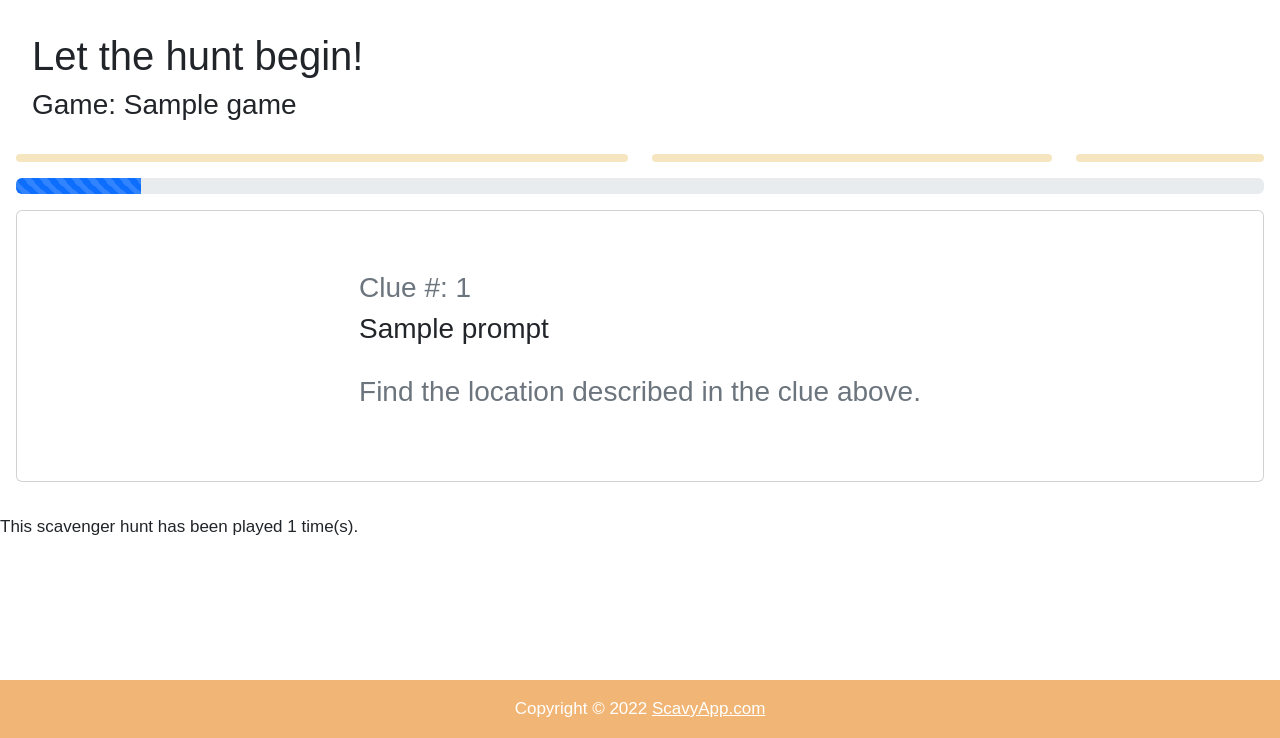
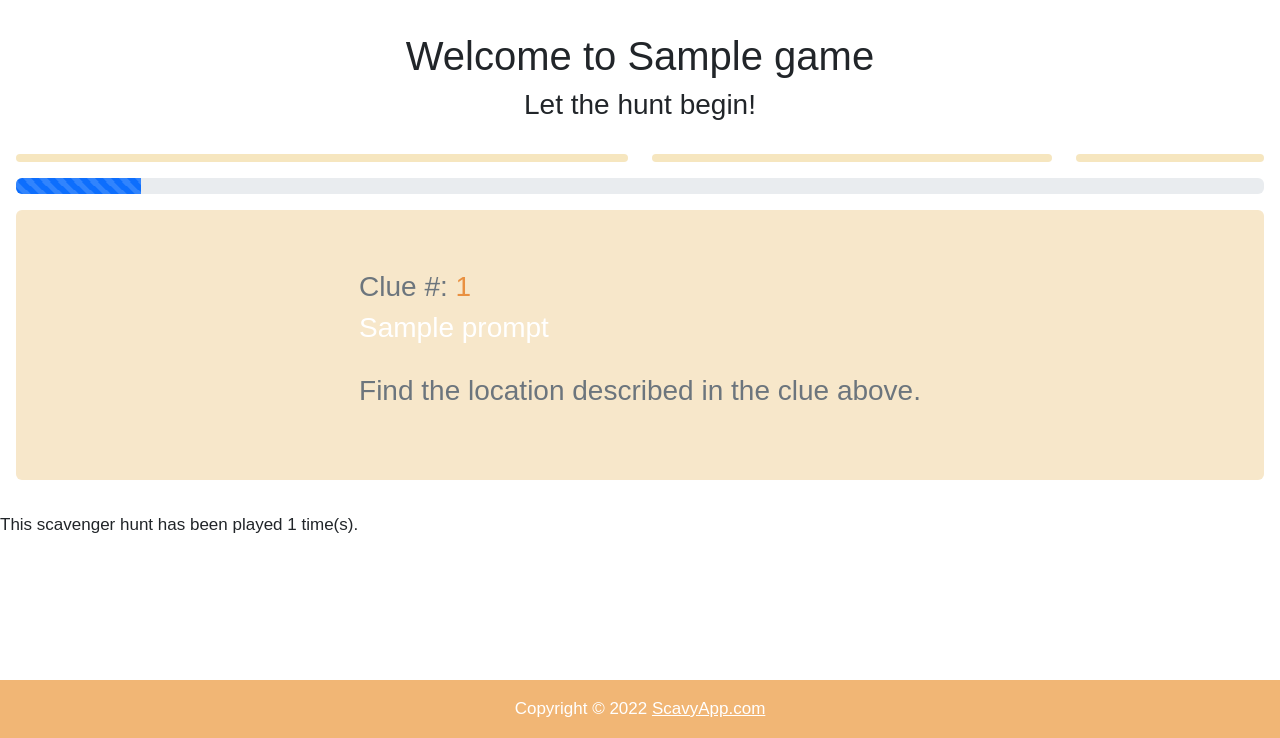
Before and after one commit to hossam-hassan1/CapstoneProject, a Flask app: template flaskApp/app/templates/play.html in a window 1280 px wide. Shown: the part 76-814 px from the top of the page. Run offline with Flask 2, Linux system fonts and the light colour scheme; the template is opened without the code that fills it: most values are stand-ins (such as "Sample title", 1, 10 or a date in 2020); parts of the project's set-up code (start-up, migrations or seed data) failed here and were passed over; some libraries are stand-ins or nearby versions.

Commit message:
added css and play.css

```diff
--- a/flaskApp/app/static/css/login.css
+++ b/flaskApp/app/static/css/login.css
@@ -10,3 +10,6 @@ p{
 .login_options{
     text-align: center;
 }
+.error{
+  color: #dd4229;
+}
--- a/flaskApp/app/static/css/main.css
+++ b/flaskApp/app/static/css/main.css
@@ -4,20 +4,24 @@
     color: white;
     /* all font including headers */
     color: black;
-    /* footer */
     /* active page */
     /* active clue bubble > play.html */
     color: #f1b675;
+    /* error messages */
     color: #dd4229;
     /* div background > play.html */
     color: #e99040;
-    /* buttons */
+    /* buttons, footer */
     color: #e76d36;
     color: #a2311f;
     color: #0f151b;
+    /* game play background */
+    color: #f7e7ca;
     /* clue bubbles > play.html */
     color: #f4cb6d;
-    color: #e6e0db;
+    /* game progress bar */
+    color: #eaecef;
+
 }
 
 /* Header Style */
@@ -52,7 +56,6 @@ hr {
     background-color: #e76d36;
     border: none;
 }
-
 /* Footer Style */
  #page-container {
     position: relative;
@@ -66,6 +69,9 @@ hr {
     bottom: 0;
     width: 100%;
     height: 2.5rem;            /* Footer height */
+    z-index: -1;
+    left: 0;
+    bottom: 0;
   }
 
 /* Nav Style */
--- /dev/null
+++ b/flaskApp/app/static/css/play.css
@@ -0,0 +1,23 @@
+/* body{
+    background-color: #f7e7ca;
+} */
+.play_title{
+    text-align: center;
+}
+.game_title{
+    color: #e99040;
+}
+.error{
+    color: #dd4229;
+  }
+.card{
+    border: none;
+    background-color:#f7e7ca;
+    color: white;
+}
+.card-subtitle-text{
+    color: white;
+}
+.clue_id{
+    color:#e99040;
+}
--- a/flaskApp/app/templates/login.html
+++ b/flaskApp/app/templates/login.html
@@ -27,7 +27,7 @@
             <p><input type="text" name = "user"/></p>
             <p>Password:</p>
             <p><input type="password" name = "password"/></p>
-            <p>{{error}}</p>
+            <p class="error">{{error}}</p>
             <button href="/login" type="submit" name = "login" class="btn btn-primary btn-lg">Log in</button>
         </div>
         </form>
--- a/flaskApp/app/templates/play.html
+++ b/flaskApp/app/templates/play.html
@@ -5,23 +5,29 @@
 {% block content %}
 
 
-
+<head>
+    <link rel="stylesheet" href="/static/css/play.css">
+</head>
 
 <div class="container-fluid mx-auto p-3">
     <!--  PAGE TITLE: -->
-    <div class="m-3">
+    <div class="m-3 play_title">
+
+        <!-- Displays current game title -->
+        {%  if clue_id != -2 %}
+        <h1>Welcome to {{game}}</h1>
+        <h3>Let the hunt begin!</h3>
+        {% endif %}
+
         <!-- If past final clue shows mission complete -->
         <!-- ID is automatically set to -1 at bottom after past final clue  -->
         {% if clue_id == -1 %}
             <h1>Mission Complete!</h1>
         {% else %}
         <!-- Otherwise display new game info -->
-            <h1>Let the hunt begin!</h1>
+            <!-- <h1>Let the hunt begin!</h1> -->
         {% endif %}
-        <!-- Displays current game title -->
-        {%  if clue_id != -2 %}
-        <h3>Game: {{game}}</h3>
-        {% endif %}
+
     </div>
 
     <!-- DIVIDER BAR -->
@@ -51,7 +57,7 @@
 
         <div class="card mx-auto m-3">
             <div class="card-body mx-auto m-5">
-                <h3 class="card-subtitle mb-2 text-muted">Clue #: {{ clue_id }}</h3>
+                <h3 class="card-subtitle card-subtitle-text mb-2 text-muted">Clue #: <span class="clue_id">{{ clue_id }}</span></h3>
                 <h3 class="card-title">{{ prompt }}</h3><br>
                 <h3 class="card-subtitle mb-2 text-muted">Find the location described in the clue above.</h3>
                 <!-- ADD PROMPT IMAGE -->
@@ -68,7 +74,7 @@
 
             <!-- Display if the user did not get the correct answer -->
             {% if message != ""%}
-                <h3>{{ message }}</h3>
+                <h3 class="error">{{ message }}</h3>
             {% endif %}
         </div>
 
@@ -129,7 +135,9 @@
 </div>
 {% endif %}
 
-<script>
+<br>
+<br>
+<br>
+<br>
 
-</script>
 {% endblock %}
```
Also changed, not shown: flaskApp/app/templates/create_game.html (+4 -4 lines), flaskApp/app/templates/login_form.html (+11 -1 lines).
